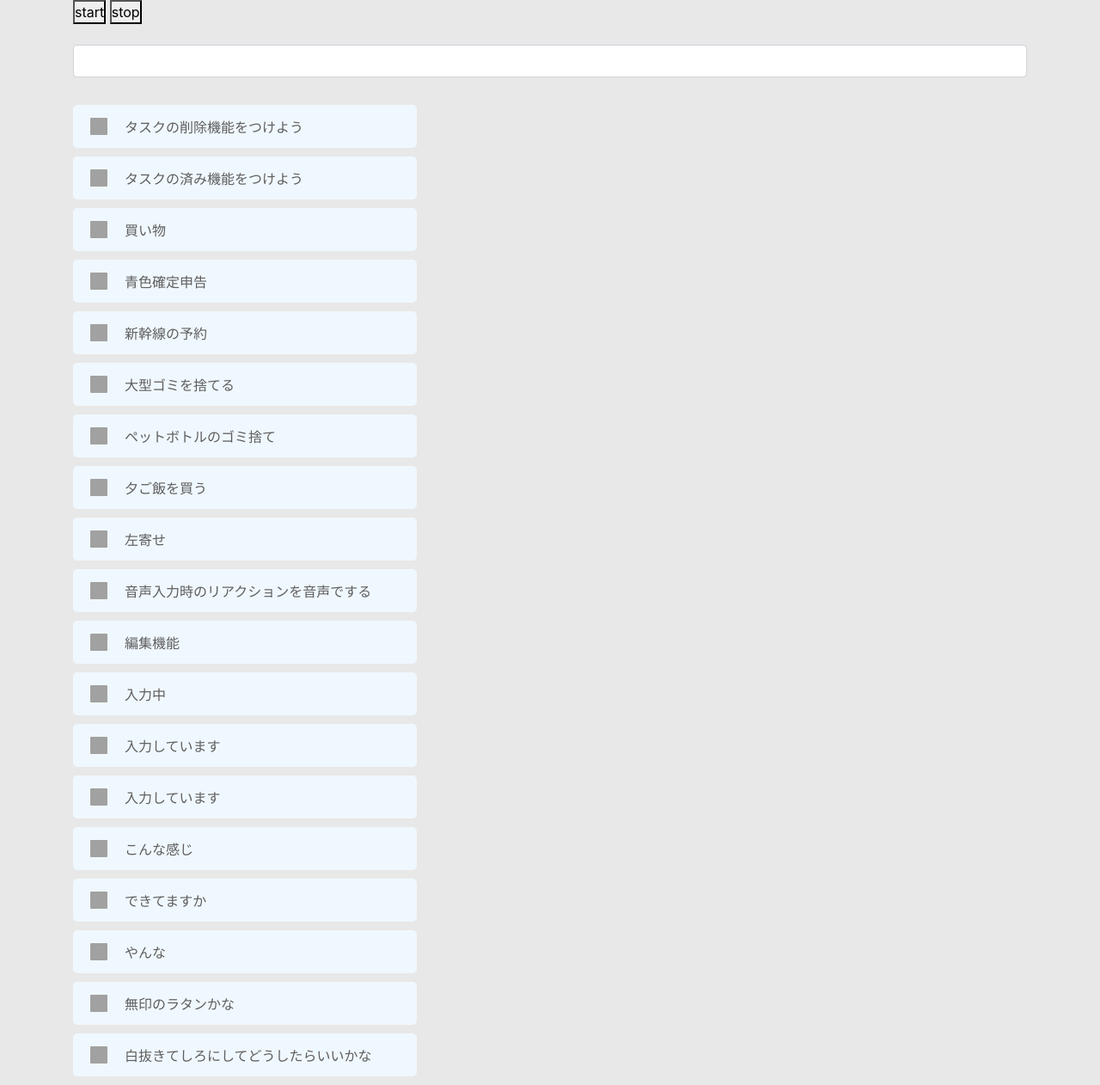
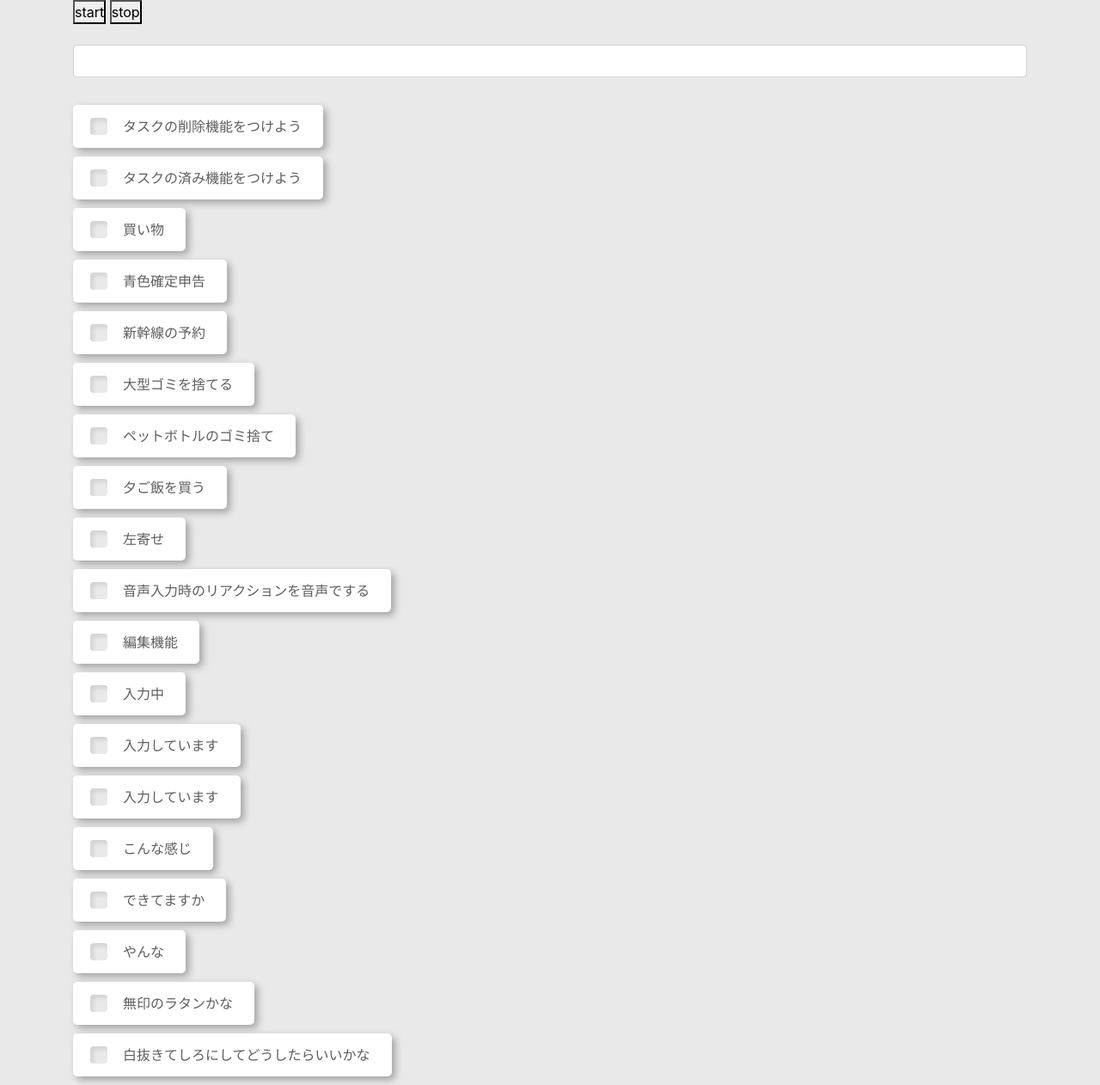
Before and after one commit to nowkoai/BrainBackup, a Django app: page / in a window 1280 px wide. Shown: the part 80-1342 px from the top of the page at 86% size. Run offline with Django 3.2, Linux system fonts and the light colour scheme; a user stored in the database is signed in; data comes from the database, SQL or seed files in the repository; both versions use the stored data as it was after the commit; some libraries are stand-ins or nearby versions.

Commit message:
checkbox css

```diff
--- a/project/app/static/css/style.css
+++ b/project/app/static/css/style.css
@@ -5,21 +5,25 @@
 }
 
 body {
-	background: #e8e8e8;
+	background: #E9E9E9;
 	min-height: 100vh;
 }
 
+.wrap{
+	display: inline-block;
+}
 .wrapper{
-	background-color: aliceblue;
+	background-color: rgb(255, 255, 255);
 	height: 50px;
-	width: 400px;
 	position: relative;
 	display: flex;
 	align-items:center;
 	justify-content: left;
 	margin-bottom: 10px;
 	border-radius: 5px;
+	filter: drop-shadow(4px 4px 4px rgba(0,0,0,0.3));
 }
+
 
 input[type="checkbox"]{
 	margin-left: 20px;
@@ -27,21 +31,27 @@ input[type="checkbox"]{
 	-webkit-appearance: none;
 	height: 20px;
 	width: 20px;
-	background-color: #a1a1a1;
-	border-radius: 1px;
+	background-color: #E9E9E9;
+	border-radius: 4px;
 	cursor: pointer;
 	display: flex;
 	align-items: center;
 	justify-content: center;
 	outline:none;
+	box-shadow:4px 4px 4px rgb(212, 212, 212) inset;
 }
 
 label{
-	margin-left: 20px;
-	margin-top: 10px;
+	margin-top: 8px;
 	color: #5e5e5e;
 	cursor: pointer;
-
+	display:inline-block;
+	padding: 12px 25px 12px 18px;
+	vertical-align:middle;
+}
+label:checked{
+	color: #b4b4b4;
+	text-decoration: line-through;
 }
 
 input[type="checkbox"]:after{
@@ -49,18 +59,27 @@ input[type="checkbox"]:after{
 	font-weight: 900;
 	content: "\f00c";
 	font-size: 15px;
-	color: rgb(255, 255, 255);
+	color: #e4e4e4;
 	display: none;
-}
-input[type="checkbox"]:hover{
-	background-color: #cecdcd;
+	text-decoration: line-through;
 }
 
 input[type="checkbox"]:checked{
-	background-color: #a76a6a;
+	border:none;
+	box-shadow:none;
+	background-color: rgb(255, 255, 255);
 }
 
 input[type="checkbox"]:checked:after{
 	display: block;
 
 }
+
+input[type="checkbox"]:checked + label {
+	/* チェックされたチェックボックス直後の.labelのスタイル */
+	color: #bdbdbd;
+}
+input[type="checkbox"]:checked + .wrapper {
+	/* チェックされたチェックボックス直後の.labelのスタイル */
+	background-color: #a5a5a5;
+}
--- a/project/app/templates/app/index.html
+++ b/project/app/templates/app/index.html
@@ -22,9 +22,13 @@
 
 
 {% for blog in blog_data %}
-<div class="wrapper" id="posts">
-  <input type="checkbox" id="check">
-  <label for="check">{{ blog.title }}</label>
+<div class="wra">
+  <div class="wrap">
+    <div class="wrapper" id="posts">
+      <input type="checkbox" id="{{ blog.id }}">
+      <label for="{{ blog.id }}">{{ blog.title }}</label>
+    </div>
+  </div>
 </div>
 {% endfor %}
 
```
Also changed, not shown: project/db.sqlite3.
